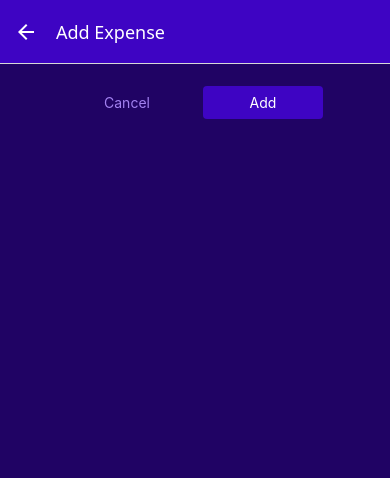
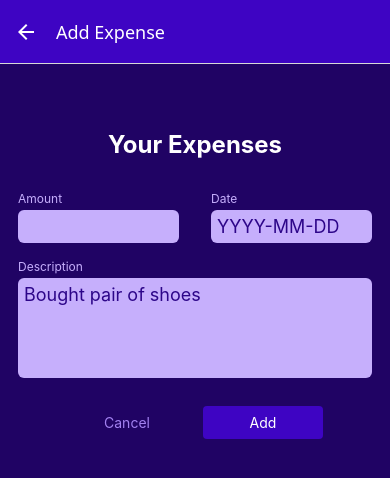
Before and after one commit to ssalavat-eng/react_native_course_udemy_max, a React Native app: screen /ManageExpense in a window 390 px wide. Shown: the top 478 px of the page. Built offline with nearby package versions, Linux system fonts and the light colour scheme.

Commit message:
Handling user input section (147-160)

```diff
--- /dev/null
+++ b/components/ManageExpense/ExpenseForm.js
@@ -0,0 +1,156 @@
+import { useState } from "react";
+
+import {View, Text, StyleSheet, Alert} from "react-native";
+import Input from "./Input";
+import {GlobalStyles} from "../../constants/styles";
+import  Button from "../UI/Button";
+import {getFormattedDate} from "../../util/date";
+
+function ExpenseForm({ onCancel, onSubmit, submitButtonLabel, defaultValues }) {
+    const [inputs, setInputs] = useState({
+        amount: {
+            value: defaultValues ? defaultValues.amount.toString() : "",
+            isValid: true,
+        },
+        date: {
+            value: defaultValues ? getFormattedDate(defaultValues.date) : "",
+            isValid: true,
+        },
+        description: {
+            value: defaultValues ? defaultValues.description : "",
+            isValid: true,
+        }
+    });
+
+    function inputChangedHandler(inputIdentifier, enteredValue) {
+        setInputs((curInputs)=>{
+            return {
+                ...curInputs,
+                [inputIdentifier]: {value: enteredValue, isValid: true},
+            }
+        });
+    }
+    function submitHandler() {
+        const expenseData = {
+            amount: +inputs.amount.value,
+            date: new Date(inputs.date.value),
+            description: inputs.description.value,
+        };
+
+        // Validation
+        const amountIsValid = !isNaN(expenseData.amount) && expenseData.amount > 0;
+        const dateIsValid = expenseData.date.toString() !== 'Invalid Date';
+        const descriptionIsValid = expenseData.description.trim().length > 0;
+
+        // check if data is valid
+        if(!amountIsValid || !dateIsValid || !descriptionIsValid){
+            // Alert.alert("Invalid input","Please check your input values!");
+            setInputs((curInputs)=>{
+                return {
+                    amount: {
+                        value: curInputs.amount.value,
+                        isValid: amountIsValid,
+                    },
+                    date: {
+                        value: curInputs.date.value,
+                        isValid: dateIsValid,
+                    },
+                    description: {
+                        value: curInputs.description.value,
+                        isValid: descriptionIsValid,
+                    },
+                };
+            });
+            return;
+        }
+
+        // submit the form
+        onSubmit(expenseData);
+    }
+
+    // returns false
+    const formIsInvalid = !inputs.amount.isValid || !inputs.date.isValid || !inputs.description.isValid;
+
+    return (
+        <View style={styles.form}>
+            <Text style={styles.title}>Your Expenses</Text>
+            <View style={styles.inputsRow}>
+                <Input
+                    style={styles.rowInput}
+                    label={"Amount"}
+                    invalid={!inputs.amount.isValid}
+                    textInputConfig={{
+                        keyboardType: "decimal-pad",
+                        onChangeText: inputChangedHandler.bind(this, "amount"),
+                        value: inputs.amount.value,
+                    }}
+                />
+                <Input
+                    style={styles.rowInput}
+                    label={"Date"}
+                    invalid={!inputs.date.isValid}
+                    textInputConfig={{
+                        placeholder: "YYYY-MM-DD",
+                        maxLength: 10,
+                        onChangeText: inputChangedHandler.bind(this, "date"),
+                        value: inputs.date.value,
+                    }}
+                />
+            </View>
+            <Input
+                label={"Description"}
+                invalid={!inputs.description.isValid}
+                textInputConfig={{
+                    placeholder: "Bought pair of shoes",
+                    multiline: true,
+                    onChangeText: inputChangedHandler.bind(this, "description"),
+                    value: inputs.description.value,
+                    // autoCapitalize: "sentences", // default is sentences
+                    // autoCorrect: true, // default is tru
+                }}
+            />
+            {formIsInvalid && <Text style={styles.errorText}>Invalid input values - please check your entered data!</Text>}
+            <View style={styles.buttons}>
+                <Button style={styles.button} mode={"flat"} onPress={onCancel}>Cancel</Button>
+                <Button style={styles.button} onPress={submitHandler}>{submitButtonLabel}</Button>
+            </View>
+        </View>
+    );
+}
+
+export default ExpenseForm;
+
+const styles = StyleSheet.create({
+    form: {
+        marginTop: 40,
+    },
+    title: {
+        fontSize: 24,
+        fontWeight: "bold",
+        color: "white",
+        marginVertical: 24,
+        textAlign: "center",
+    },
+    inputsRow: {
+        flexDirection: "row",
+        justifyContent: "space-between",
+    },
+    rowInput: {
+        flex: 1,
+    },
+    errorText: {
+        textAlign: "center",
+        color: GlobalStyles.colors.error500,
+        margin: 8,
+    },
+    buttons:{
+        marginTop: 20,
+        flexDirection: "row",
+        justifyContent: "center",
+        alignItems: "center",
+    },
+    button: {
+        minWidth: 120,
+        marginHorizontal: 8,
+    },
+});
--- /dev/null
+++ b/components/ManageExpense/Input.js
@@ -0,0 +1,49 @@
+import {StyleSheet, Text, TextInput, View} from "react-native";
+import {GlobalStyles} from "../../constants/styles";
+
+function Input({ label, invalid, style, textInputConfig }) {
+
+    // trick to apply style on multiline input
+    const inputStyles = [styles.input];
+    if(textInputConfig && textInputConfig.multiline) {
+        inputStyles.push(styles.inputMultiline);
+    }
+
+    return (
+        <View style={[styles.inputContainer, style]}>
+            <Text style={[styles.label, invalid && styles.invalidLabel]}>{label}</Text>
+            <TextInput style={[inputStyles, invalid && styles.invalidInput]} {...textInputConfig} />
+        </View>
+    );
+}
+
+export default Input;
+
+const styles = StyleSheet.create({
+    inputContainer: {
+        marginHorizontal: 16,
+        marginVertical: 8,
+    },
+    label: {
+        fontSize: 12,
+        color: GlobalStyles.colors.primary100,
+        marginBottom: 4,
+    },
+    input: {
+        backgroundColor: GlobalStyles.colors.primary100,
+        color: GlobalStyles.colors.primary700,
+        padding: 6,
+        borderRadius: 6,
+        fontSize: 18,
+    },
+    inputMultiline: {
+        minHeight: 100,
+        textAlignVertical: "top",
+    },
+    invalidLabel: {
+        color: GlobalStyles.colors.error500,
+    },
+    invalidInput: {
+        backgroundColor: GlobalStyles.colors.error50,
+    }
+});
--- a/screens/ManageExpense.js
+++ b/screens/ManageExpense.js
@@ -1,16 +1,20 @@
 import {useContext, useLayoutEffect} from "react";
-import {View, StyleSheet} from 'react-native';
+import {View, TextInput, StyleSheet} from 'react-native';
 
-import  Button from "../components/UI/Button";
 import IconButton from '../components/UI/IconButton';
 import { GlobalStyles } from "../constants/styles";
 import { ExpensesContext } from "../store/expenses-context";
+import ExpenseForm from "../components/ManageExpense/ExpenseForm";
 
 function ManageExpense({ route, navigation }) {
     const expensesCtx = useContext(ExpensesContext);
 
     const editedExpenseId = route.params?.expenseId; // ?checks if params set
     const isEditing = !!editedExpenseId; // falsy or truthy
+
+    const selectedExpense = expensesCtx.expenses.find(
+        (expense) => expense.id === editedExpenseId
+    );
 
     useLayoutEffect(()=>{
         navigation.setOptions({
@@ -27,32 +31,23 @@ function ManageExpense({ route, navigation }) {
         navigation.goBack();
     }
 
-    function confirmHandler(){
+    function confirmHandler(expenseData){
         if(isEditing){
-            expensesCtx.updateExpense(
-                editedExpenseId,
-                {
-                    description: 'Test!!!',
-                    amount: 15.87,
-                    date: new Date('2026-01-19')
-                });
+            expensesCtx.updateExpense(editedExpenseId, expenseData);
         } else {
-            expensesCtx.addExpense(
-                {
-                    description: 'Test',
-                    amount: 10.87,
-                    date: new Date('2026-02-03')
-                });
+            expensesCtx.addExpense(expenseData);
         }
         navigation.goBack();
     }
 
     return(
         <View style={styles.container}>
-            <View style={styles.buttons}>
-                <Button style={styles.button} mode={"flat"} onPress={cancelHandler}>Cancel</Button>
-                <Button style={styles.button} onPress={confirmHandler}>{isEditing ? 'Update':'Add'}</Button>
-            </View>
+            <ExpenseForm
+                submitButtonLabel={isEditing ? 'Update':'Add'}
+                onCancel={cancelHandler}
+                onSubmit={confirmHandler}
+                defaultValues={selectedExpense}
+            />
             {isEditing && (
                 <View style={styles.deleteContainer}>
                     <IconButton
@@ -75,16 +70,6 @@ const styles = StyleSheet.create({
         padding: 2,
         backgroundColor: GlobalStyles.colors.primary800,
     },
-    buttons:{
-        marginTop: 20,
-        flexDirection: "row",
-        justifyContent: "center",
-        alignItems: "center",
-    },
-    button: {
-        minWidth: 120,
-        marginHorizontal: 8,
-    },
     deleteContainer: {
         marginTop: 16,
         paddingTop: 8,
--- a/util/date.js
+++ b/util/date.js
@@ -1,5 +1,6 @@
 export function getFormattedDate(date) {
-    return `${date.getFullYear()}-${date.getMonth()+1}-${date.getDate()}`;
+    // return `${date.getFullYear()}-${date.getMonth()+1}-${date.getDate()}`;
+    return date.toISOString().slice(0,10);
 }
 
 export function getDateMinusDays(date, days){
```
